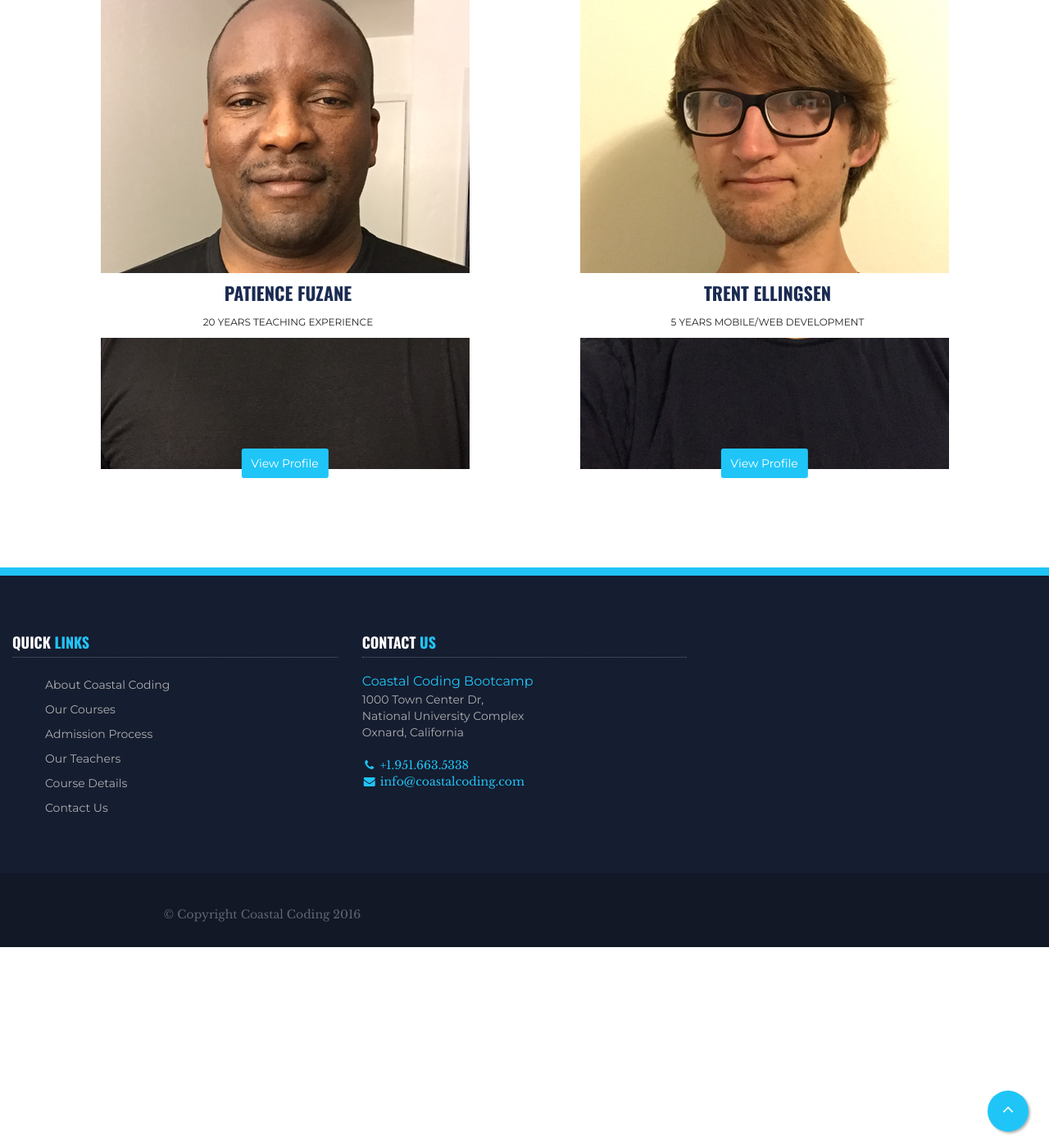
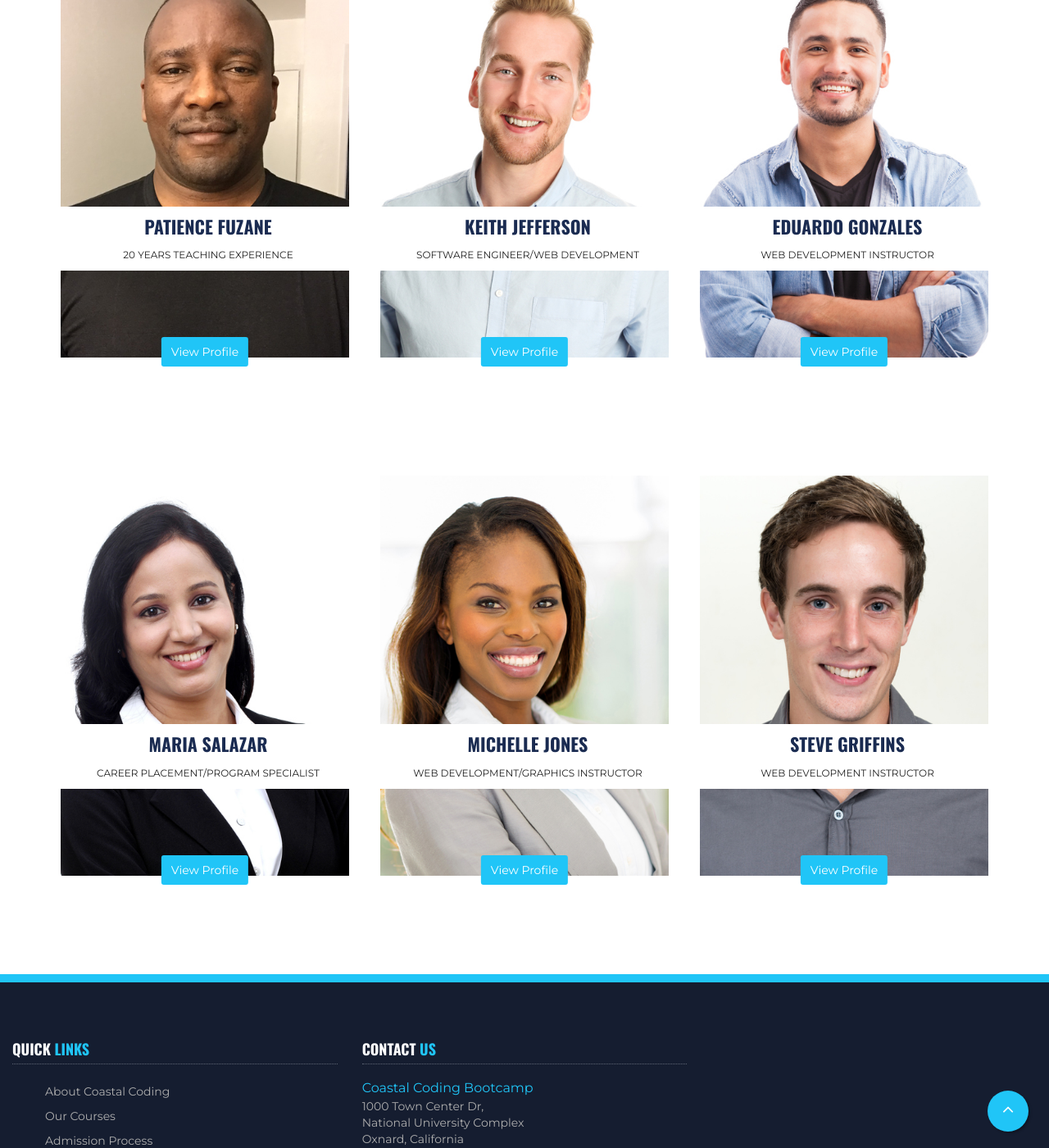
Before and after one commit to pfuzane1/Coastal-Coding, a Jekyll site: the page built from teachers.html, in a window 1280 px wide and 1400 px high, scrolled down 732 px. Shown: the whole window at 82% size. Built offline with Jekyll 4.4.1, drawn with Linux system fonts in a browser that asks for light colours.

Commit message:
Big Changes

```diff
--- a/_includes/teacher-profiles.html
+++ b/_includes/teacher-profiles.html
@@ -7,7 +7,7 @@
                     <span class="icon-divider"></span>
                 </h2>
             </div>
-            <div class="col-sm-6">
+            <div class="col-sm-4">
                 <div class="teacher-card">
                     <img src="images/teacher-1.jpg" class="teacher-img img-responsive" alt="">
                     <a href="teacher-patience.html" class="teacher-link">View Profile</a>
@@ -17,15 +17,67 @@
                     </div>
                 </div>
             </div>
-            <div class="col-sm-6">
+
+            <div class="col-sm-4">
                 <div class="teacher-card">
-                    <img src="images/teacher-2.jpg" class="teacher-img img-responsive" alt="">
+                    <img src="images/teacher-4.jpg" class="teacher-img img-responsive" alt="">
                     <a href="teacher-trent.html" class="teacher-link">View Profile</a>
                     <div class="teacher-detail">
-                        <h4 class="heading">Trent Ellingsen</h4>
-                        <span class="position">5 Years Mobile/Web Development</span>
+                        <h4 class="heading">Keith Jefferson</h4>
+                        <span class="position">Software Engineer/Web Development</span>
                     </div>
                 </div>
             </div>
+
+            <div class="col-sm-4">
+                <div class="teacher-card">
+                    <img src="images/teacher-3.jpg" class="teacher-img img-responsive" alt="">
+                    <a href="teacher-patience.html" class="teacher-link">View Profile</a>
+                    <div class="teacher-detail">
+                        <h4 class="heading">Eduardo Gonzales</h4>
+                        <span class="position">Web Development Instructor</span>
+                    </div>
+                </div>
+            </div>
+
         </div>
     </div>
+
+
+	<div class="container mt-80 mb-80">
+        <div class="row">
+
+            <div class="col-sm-4">
+                <div class="teacher-card">
+                    <img src="images/teacher-5.jpg" class="teacher-img img-responsive" alt="">
+                    <a href="teacher-patience.html" class="teacher-link">View Profile</a>
+                    <div class="teacher-detail">
+                        <h4 class="heading">Maria Salazar</h4>
+                        <span class="position">Career Placement/Program Specialist</span>
+                    </div>
+                </div>
+            </div>
+            <div class="col-sm-4">
+                <div class="teacher-card">
+                    <img src="images/teacher-11.jpg" class="teacher-img img-responsive" alt="">
+                    <a href="teacher-trent.html" class="teacher-link">View Profile</a>
+                    <div class="teacher-detail">
+                        <h4 class="heading">Michelle Jones</h4>
+                        <span class="position">Web Development/Graphics Instructor</span>
+                    </div>
+                </div>
+            </div>
+
+            <div class="col-sm-4">
+                <div class="teacher-card">
+                    <img src="images/teacher-9.jpg" class="teacher-img img-responsive" alt="">
+                    <a href="teacher-patience.html" class="teacher-link">View Profile</a>
+                    <div class="teacher-detail">
+                        <h4 class="heading">Steve Griffins</h4>
+                        <span class="position">Web Development Instructor</span>
+                    </div>
+                </div>
+            </div>
+
+        </div>
+    </div>
```
Also changed, not shown: index.html (+61 -60 lines), images/teacher-10.jpg (added), images/teacher-11.jpg (added), images/teacher-12.jpg (added), images/teacher-3.jpg (added), images/teacher-4.jpg (added), images/teacher-5.jpg (added), images/teacher-6.jpg (added), images/teacher-7.jpg (added), images/teacher-8.jpg (added), images/teacher-9.jpg (added), 1 other file.
